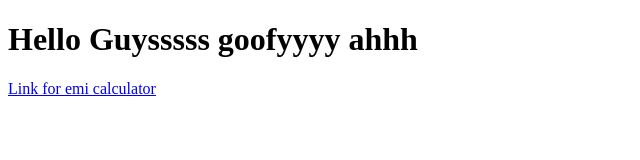
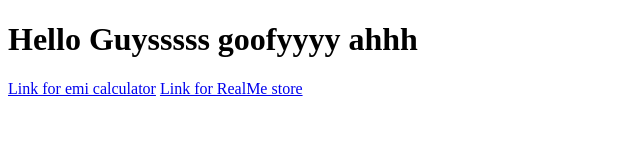
Before and after one commit to SuriyaRai/Web_projects, a plain HTML site: page index.html in a window 1280 px wide. Shown: the whole page, without its empty margins (0-640 px from the left). Drawn offline with Linux system fonts and the light colour scheme.

Commit message:
Update index.html

```diff
--- a/index.html
+++ b/index.html
@@ -8,5 +8,6 @@
 <body>
     <h1>Hello Guysssss goofyyyy ahhh</h1>
     <a href="./emi_calculator" target="_blank">Link for emi calculator</a>
+    <a href="./real-me" target="_blank">Link for RealMe store</a>
 </body>
 </html>
```
